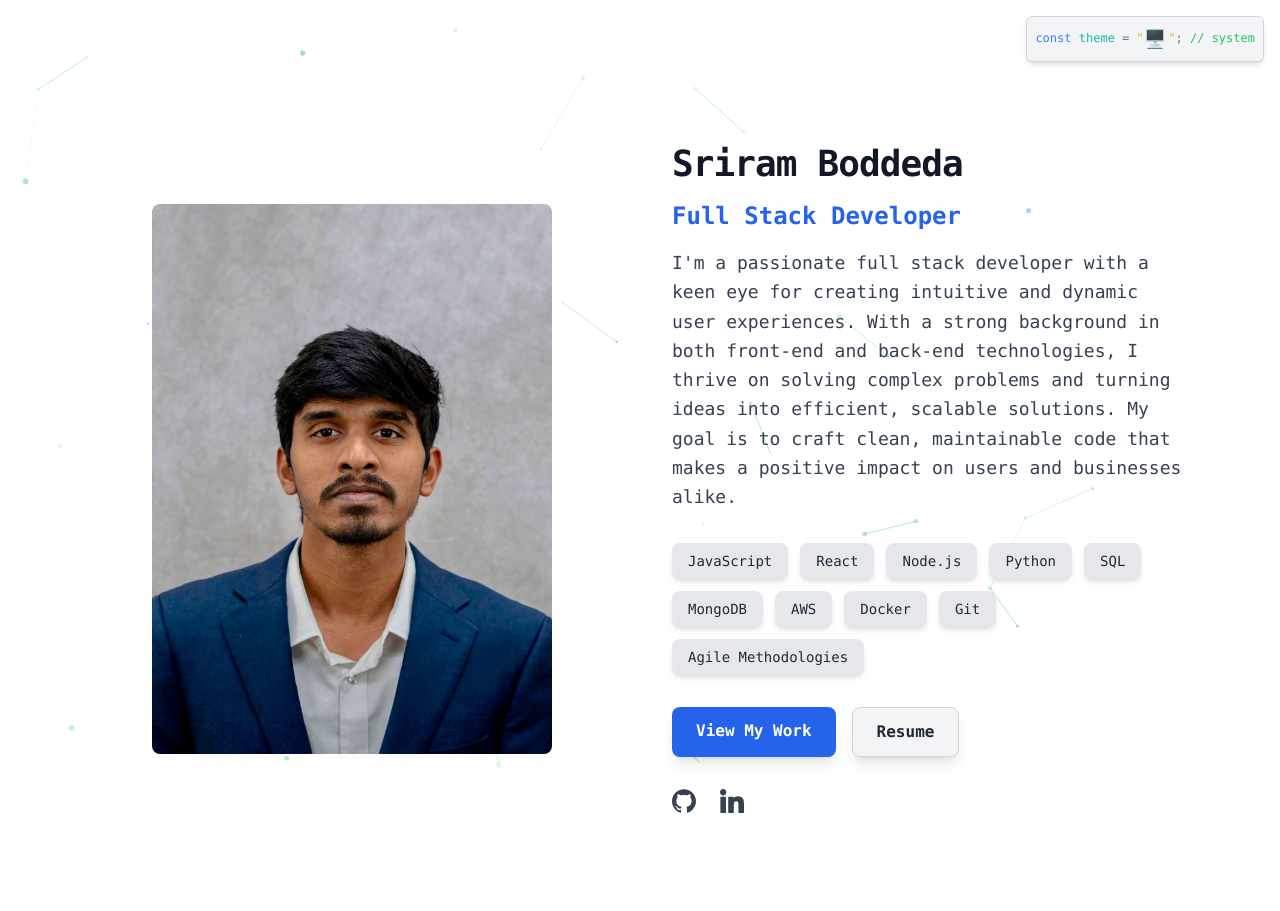
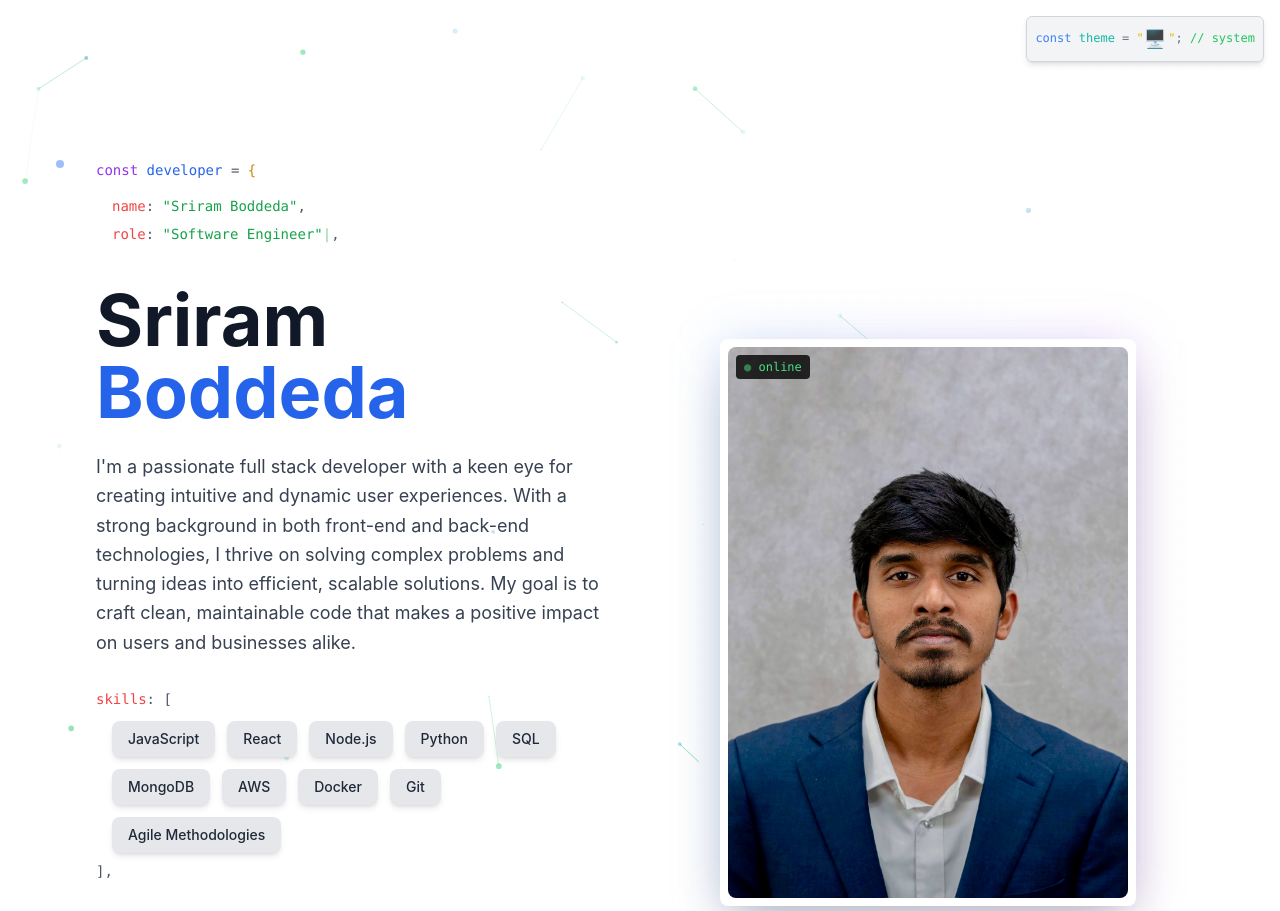
Before and after one commit to sriram-boddeda/sriram-boddeda.github.io, a Next.js app: page / in a window 1280 px wide. Shown: the top 911 px of the page. Built offline with nearby package versions, Linux system fonts and the light colour scheme.

Commit message:
Enhance About component with animated role typing effect, improved layout, and styling; integrate motion elements for better user experience

```diff
--- a/components/About.tsx
+++ b/components/About.tsx
@@ -1,96 +1,274 @@
 "use client";
 
-import React from "react";
+import React, { useState, useEffect } from "react";
 import Image from "next/image";
 import { AboutData } from "@/types/portfolioTypes";
 import { GitHubIcon, LinkedInIcon } from "./icons/icons";
 import Technology from "./Technology";
+import { motion } from "framer-motion";
 
 type AboutProps = {
   data: AboutData;
 };
 
 const About: React.FC<AboutProps> = ({ data }) => {
+  const [typedText, setTypedText] = useState("");
+  const [currentIndex, setCurrentIndex] = useState(0);
+  const [isDeleting, setIsDeleting] = useState(false);
+
+  const roles = [
+    "Full Stack Developer",
+    "Software Engineer",
+    "Problem Solver",
+    "Code Enthusiast",
+  ];
+
+  useEffect(() => {
+    const currentRole = roles[currentIndex];
+    const timeout = setTimeout(
+      () => {
+        if (!isDeleting) {
+          if (typedText.length < currentRole.length) {
+            setTypedText(currentRole.slice(0, typedText.length + 1));
+          } else {
+            setTimeout(() => setIsDeleting(true), 2000);
+          }
+        } else {
+          if (typedText.length > 0) {
+            setTypedText(typedText.slice(0, -1));
+          } else {
+            setIsDeleting(false);
+            setCurrentIndex((prev) => (prev + 1) % roles.length);
+          }
+        }
+      },
+      isDeleting ? 50 : 100
+    );
+
+    return () => clearTimeout(timeout);
+  }, [typedText, currentIndex, isDeleting, roles]);
+
   return (
-    <section className="py-16 bg-transparent text-gray-800 dark:text-[#dcdcdc] font-mono">
-      <div className="container mx-auto px-4 sm:px-8 md:px-12 lg:px-16 xl:px-20">
-        <div
-          className={`grid ${"grid-cols-1 gap-12"} md:grid-cols-2 md:gap-16 items-center`}
-        >
-          {/* Profile Image */}
-          <div className="w-full flex justify-center">
-            {/* <div className="relative w-full h-auto rounded-lg overflow-hidden shadow-xl border border-gray-300 dark:border-gray-600"> */}
-            <Image
-              src={data.profileImage}
-              alt={`${data.name} portrait`}
-              width={400}
-              height={650}
-              sizes="(max-width: 768px) 60vw, 400px"
-              priority
-              className="object-cover rounded-lg"
-            />
-            {/* </div> */}
-          </div>
+    <section className="min-h-screen flex items-center py-20 bg-transparent text-gray-800 dark:text-[#dcdcdc] relative overflow-hidden">
+      {/* Animated background elements */}
+      <div className="absolute inset-0 overflow-hidden pointer-events-none">
+        <div className="absolute top-20 left-10 w-2 h-2 bg-blue-500 rounded-full animate-pulse"></div>
+        <div className="absolute top-40 right-20 w-1 h-1 bg-green-500 rounded-full animate-ping"></div>
+        <div className="absolute bottom-32 left-1/4 w-1.5 h-1.5 bg-purple-500 rounded-full animate-bounce"></div>
+        <div className="absolute top-1/3 right-1/3 w-1 h-1 bg-yellow-500 rounded-full animate-pulse"></div>
+      </div>
 
-          {/* Content */}
-          <div className="flex flex-col">
-            <h1 className="text-4xl font-extrabold text-gray-900 dark:text-[#55F991] tracking-tight mb-4">
-              {data.name}
-            </h1>
-            <h2 className="text-2xl font-semibold text-blue-600 dark:text-blue-400 mb-4">
-              {data.title}
-            </h2>
-            <p className="text-lg text-gray-700 dark:text-gray-300 mb-8 leading-relaxed">
+      <div className="container mx-auto px-4 sm:px-8 md:px-12 lg:px-16 xl:px-20 relative z-10">
+        <div className="grid grid-cols-1 lg:grid-cols-2 gap-12 lg:gap-16 items-center">
+          {/* Content - Now comes first on mobile */}
+          <motion.div
+            className="flex flex-col order-2 lg:order-1"
+            initial={{ opacity: 0, x: -50 }}
+            animate={{ opacity: 1, x: 0 }}
+            transition={{ duration: 0.8 }}
+          >
+            {/* Code-style introduction */}
+            <motion.div
+              className="font-mono text-sm text-gray-600 dark:text-gray-400 mb-4"
+              initial={{ opacity: 0 }}
+              animate={{ opacity: 1 }}
+              transition={{ delay: 0.2 }}
+            >
+              <span className="text-purple-600 dark:text-purple-400">
+                const
+              </span>{" "}
+              <span className="text-blue-600 dark:text-blue-400">
+                developer
+              </span>{" "}
+              <span className="text-gray-600 dark:text-gray-400">=</span>{" "}
+              <span className="text-yellow-600 dark:text-yellow-400">
+                {"{"}
+              </span>
+            </motion.div>
+
+            <motion.div
+              className="pl-4 mb-6"
+              initial={{ opacity: 0 }}
+              animate={{ opacity: 1 }}
+              transition={{ delay: 0.4 }}
+            >
+              <div className="font-mono text-sm mb-2">
+                <span className="text-red-500 dark:text-red-400">name</span>
+                <span className="text-gray-600 dark:text-gray-400">: </span>
+                <span className="text-green-600 dark:text-green-400">
+                  &quot;{data.name}&quot;
+                </span>
+                <span className="text-gray-600 dark:text-gray-400">,</span>
+              </div>
+              <div className="font-mono text-sm mb-4">
+                <span className="text-red-500 dark:text-red-400">role</span>
+                <span className="text-gray-600 dark:text-gray-400">: </span>
+                <span className="text-green-600 dark:text-green-400">
+                  &quot;{typedText}&quot;<span className="animate-pulse">|</span>
+                </span>
+                <span className="text-gray-600 dark:text-gray-400">,</span>
+              </div>
+            </motion.div>
+
+            {/* Main heading */}
+            <motion.h1
+              className="text-5xl lg:text-7xl font-bold mb-6 leading-tight"
+              initial={{ opacity: 0, y: 20 }}
+              animate={{ opacity: 1, y: 0 }}
+              transition={{ delay: 0.6 }}
+            >
+              <span className="text-gray-900 dark:text-white">
+                {data.name.split(" ")[0]}
+              </span>
+              <br />
+              <span className="text-blue-600 dark:text-blue-400">
+                {data.name.split(" ").slice(1).join(" ")}
+              </span>
+            </motion.h1>
+
+            {/* Bio */}
+            <motion.p
+              className="text-lg text-gray-700 dark:text-gray-300 mb-8 leading-relaxed max-w-lg"
+              initial={{ opacity: 0 }}
+              animate={{ opacity: 1 }}
+              transition={{ delay: 0.8 }}
+            >
               {data.bio}
-            </p>
+            </motion.p>
 
-            {/* Skills */}
-            <div className="flex flex-wrap gap-3 mb-8">
-              {data.skills.map((skill, index) => (
-                <Technology key={index} name={skill} variant="pill" />
-              ))}
-            </div>
+            {/* Skills with enhanced styling */}
+            <motion.div
+              className="mb-8"
+              initial={{ opacity: 0 }}
+              animate={{ opacity: 1 }}
+              transition={{ delay: 1.0 }}
+            >
+              <div className="font-mono text-sm text-gray-600 dark:text-gray-400 mb-3">
+                <span className="text-red-500 dark:text-red-400">skills</span>
+                <span className="text-gray-600 dark:text-gray-400">: [</span>
+              </div>
+              <div className="flex flex-wrap gap-3 pl-4">
+                {data.skills.map((skill, index) => (
+                  <motion.div
+                    key={index}
+                    initial={{ opacity: 0, scale: 0.8 }}
+                    animate={{ opacity: 1, scale: 1 }}
+                    transition={{ delay: 1.2 + index * 0.1 }}
+                  >
+                    <Technology name={skill} variant="pill" />
+                  </motion.div>
+                ))}
+              </div>
+              <div className="font-mono text-sm text-gray-600 dark:text-gray-400 mt-2">
+                <span className="text-gray-600 dark:text-gray-400">],</span>
+              </div>
+            </motion.div>
 
-            {/* CTA Buttons */}
-            <div className="flex flex-wrap gap-4 mb-8">
-              <a
+            {/* CTA Buttons with enhanced styling */}
+            <motion.div
+              className="flex flex-wrap gap-4 mb-8"
+              initial={{ opacity: 0, y: 20 }}
+              animate={{ opacity: 1, y: 0 }}
+              transition={{ delay: 1.4 }}
+            >
+              <motion.a
                 href={data.ctaLink}
-                className="px-6 py-3 bg-blue-600 text-white rounded-lg shadow-lg text-base font-semibold hover:bg-blue-700 transition duration-300"
+                className="inline-flex items-center justify-center px-8 py-4 bg-blue-600 text-white rounded-lg shadow-lg text-base font-semibold hover:bg-blue-700 hover:shadow-xl transition-all duration-300 font-mono"
+                whileHover={{ scale: 1.05, y: -2 }}
+                whileTap={{ scale: 0.95 }}
               >
-                {data.ctaText}
-              </a>
-              <a
+                {data.ctaText}()
+              </motion.a>
+              <motion.a
                 href={data.resumeLink}
-                className="px-6 py-3 bg-gray-100 text-gray-800 border border-gray-300 dark:border-gray-600 dark:bg-gray-800 dark:text-gray-300 rounded-lg shadow-lg text-base font-semibold hover:bg-gray-200 dark:hover:bg-gray-700 transition duration-300"
                 target="_blank"
                 rel="noopener noreferrer"
+                className="px-8 py-4 bg-transparent border-2 border-gray-300 dark:border-gray-600 text-gray-800 dark:text-gray-300 rounded-lg shadow-lg text-base font-semibold hover:bg-gray-100 dark:hover:bg-gray-800 transition-all duration-300 font-mono"
+                whileHover={{ scale: 1.05, y: -2 }}
+                whileTap={{ scale: 0.95 }}
               >
-                Resume
-              </a>
-            </div>
+                downloadCV()
+              </motion.a>
+            </motion.div>
 
             {/* Social Links */}
-            <div className="flex space-x-6">
-              <a
+            <motion.div
+              className="flex space-x-6"
+              initial={{ opacity: 0 }}
+              animate={{ opacity: 1 }}
+              transition={{ delay: 1.6 }}
+            >
+              <motion.a
                 href={data.socialLinks.github}
                 target="_blank"
                 rel="noopener noreferrer"
                 aria-label="GitHub profile"
-                className="text-gray-700 hover:text-gray-900 dark:text-gray-300 dark:hover:text-white transition duration-300"
+                className="text-gray-700 hover:text-gray-900 dark:text-gray-300 dark:hover:text-white transition-all duration-300"
+                whileHover={{ scale: 1.2, rotate: 5 }}
+                whileTap={{ scale: 0.9 }}
               >
-                <GitHubIcon size={28} />
-              </a>
-              <a
+                <GitHubIcon size={32} />
+              </motion.a>
+              <motion.a
                 href={data.socialLinks.linkedin}
                 target="_blank"
                 rel="noopener noreferrer"
                 aria-label="LinkedIn profile"
-                className="text-gray-700 hover:text-gray-900 dark:text-gray-300 dark:hover:text-white transition duration-300"
+                className="text-gray-700 hover:text-gray-900 dark:text-gray-300 dark:hover:text-white transition-all duration-300"
+                whileHover={{ scale: 1.2, rotate: -5 }}
+                whileTap={{ scale: 0.9 }}
               >
-                <LinkedInIcon size={24} />
-              </a>
+                <LinkedInIcon size={28} />
+              </motion.a>
+            </motion.div>
+
+            {/* Closing bracket */}
+            <motion.div
+              className="font-mono text-sm text-gray-600 dark:text-gray-400 mt-8"
+              initial={{ opacity: 0 }}
+              animate={{ opacity: 1 }}
+              transition={{ delay: 1.8 }}
+            >
+              <span className="text-yellow-600 dark:text-yellow-400">
+                {"}"}
+              </span>
+            </motion.div>
+          </motion.div>
+
+          {/* Profile Image with enhanced styling */}
+          <motion.div
+            className="w-full flex justify-center order-1 lg:order-2"
+            initial={{ opacity: 0, x: 50 }}
+            animate={{ opacity: 1, x: 0 }}
+            transition={{ duration: 0.8, delay: 0.2 }}
+          >
+            <div className="relative">
+              {/* Glowing background effect */}
+              <div className="absolute inset-0 bg-gradient-to-r from-blue-500/20 to-purple-500/20 rounded-lg blur-xl"></div>
+
+              {/* Image container */}
+              <motion.div
+                className="relative bg-white dark:bg-gray-800 p-2 rounded-lg shadow-2xl"
+                whileHover={{ y: -10, rotate: 2 }}
+                transition={{ type: "spring", stiffness: 300 }}
+              >
+                <Image
+                  src={data.profileImage}
+                  alt={`${data.name} portrait`}
+                  width={400}
+                  height={500}
+                  sizes="(max-width: 768px) 80vw, 400px"
+                  priority
+                  className="object-cover rounded-lg"
+                />
+
+                {/* Code overlay effect */}
+                <div className="absolute top-4 left-4 bg-black/80 text-green-400 px-2 py-1 rounded text-xs font-mono">
+                  <span className="animate-pulse">●</span> online
+                </div>
+              </motion.div>
             </div>
-          </div>
+          </motion.div>
         </div>
       </div>
     </section>
```
